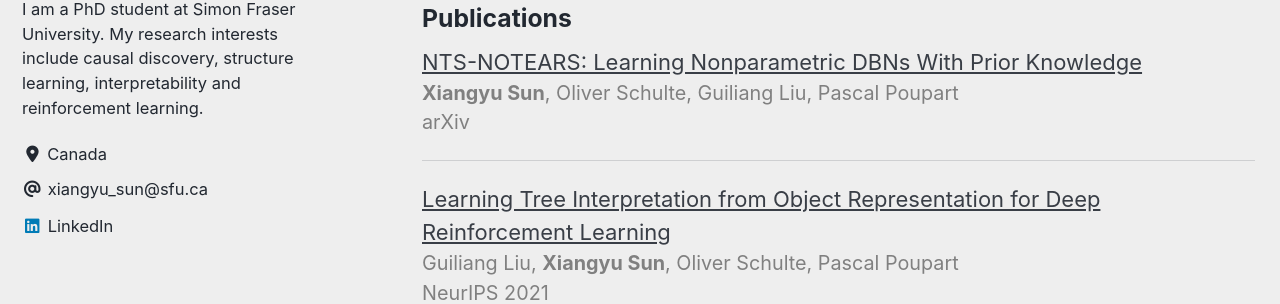
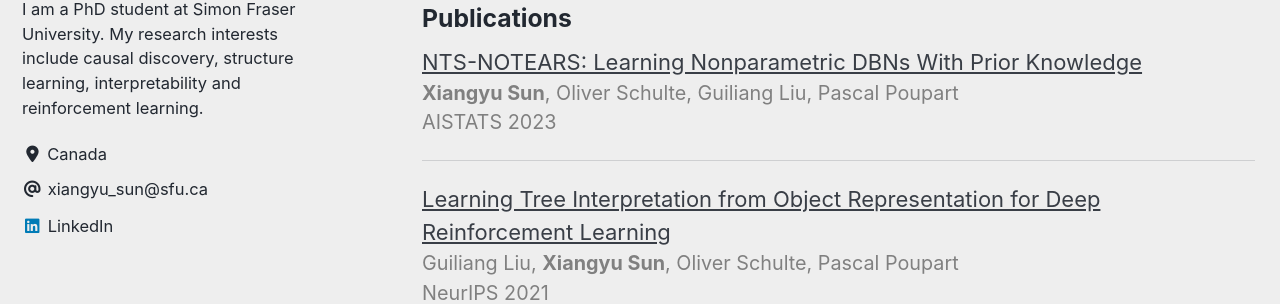
Before and after one commit to xiangyu-sun-789/xiangyu-sun-789.github.io, a Jekyll site: the page built from index.html, in a window 1280 px wide and 900 px high, scrolled down 558 px. Shown: the part 234-538 px from the top of the window. Built offline with Jekyll 4.4.1, drawn with Linux system fonts in a browser that asks for light colours; cached includes are drawn as plain includes; nearby versions of some CDN libraries; the list of posts is cut into pages by our own code.

Commit message:
Update home.html

```diff
--- a/_layouts/home.html
+++ b/_layouts/home.html
@@ -9,7 +9,7 @@ layout: archive
 <div>
   <a href="https://arxiv.org/pdf/2109.04286.pdf">NTS-NOTEARS: Learning Nonparametric DBNs With Prior Knowledge</a>
   <div class="author_list"><b>Xiangyu Sun</b>, Oliver Schulte, Guiliang Liu, Pascal Poupart</div>
-  <div class="publisher">arXiv</div>
+  <div class="publisher">AISTATS 2023 <!-- (acceptance rate 29%)--></div>
   <hr> <!-- add a horizontal rule-->
 </div>
 
```
